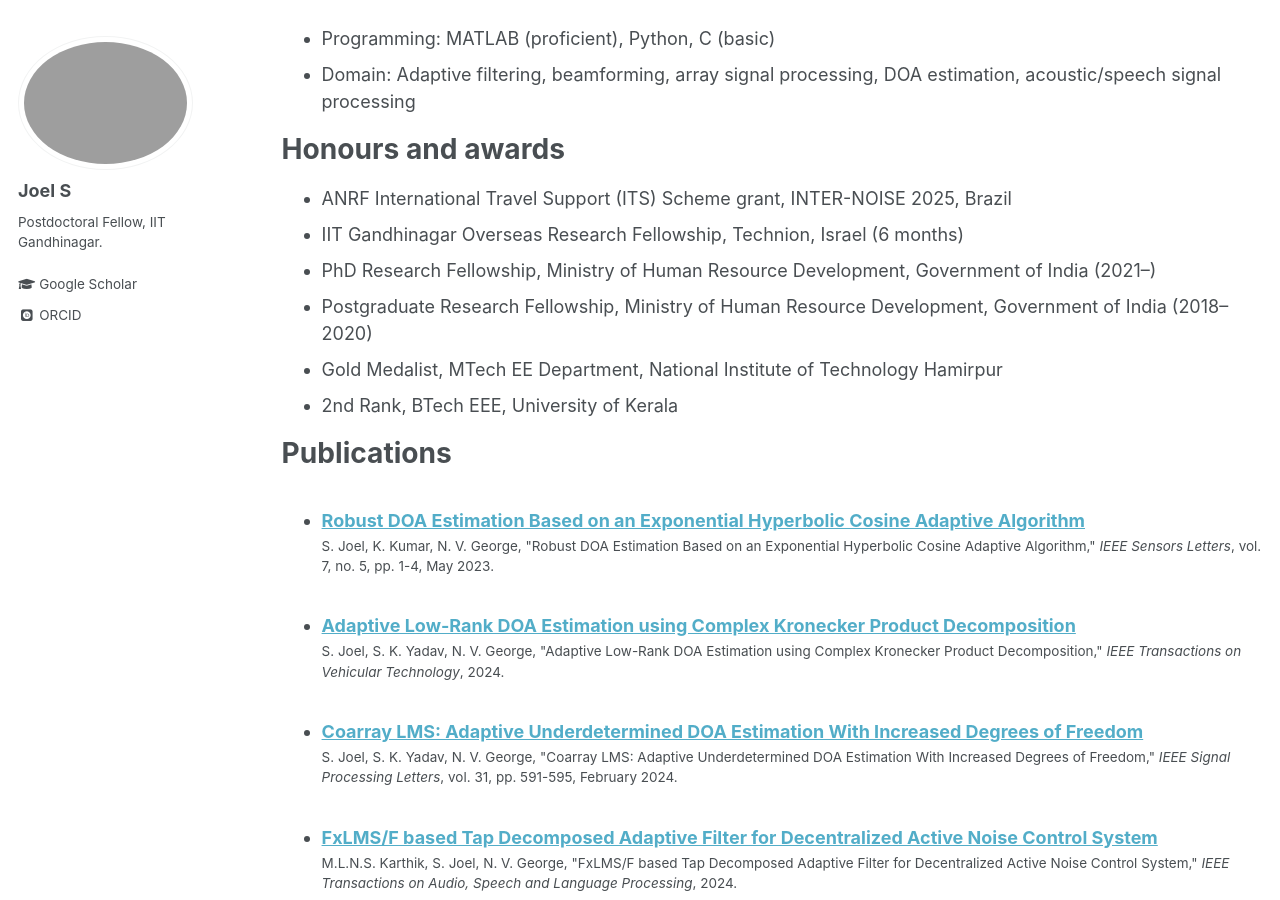
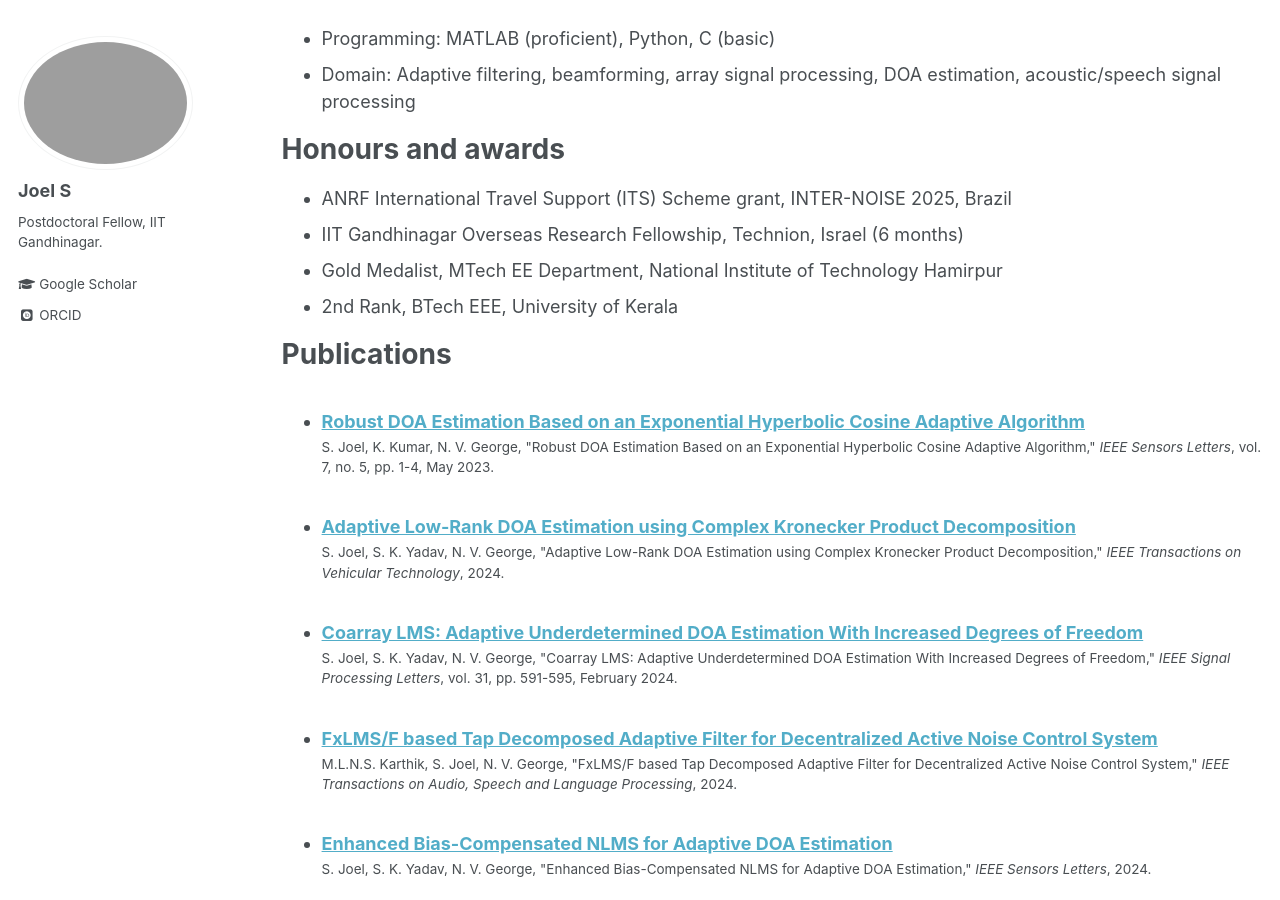
Before and after one commit to Joels1994/Joels1994.github.io, a Jekyll site: the page built from _pages/cv.md, in a window 1280 px wide and 900 px high, scrolled down 864 px. Built offline with Jekyll 4.4.1, drawn with Linux system fonts in a browser that asks for light colours; some web fonts are replaced.

Commit message:
Remove PhD and Postgraduate Research Fellowship lines from Honours

```diff
--- a/_pages/cv.md
+++ b/_pages/cv.md
@@ -40,8 +40,6 @@ Honours and awards
 ======
 * ANRF International Travel Support (ITS) Scheme grant, INTER-NOISE 2025, Brazil
 * IIT Gandhinagar Overseas Research Fellowship, Technion, Israel (6 months)
-* PhD Research Fellowship, Ministry of Human Resource Development, Government of India (2021–)
-* Postgraduate Research Fellowship, Ministry of Human Resource Development, Government of India (2018–2020)
 * Gold Medalist, MTech EE Department, National Institute of Technology Hamirpur
 * 2nd Rank, BTech EEE, University of Kerala
 
```
